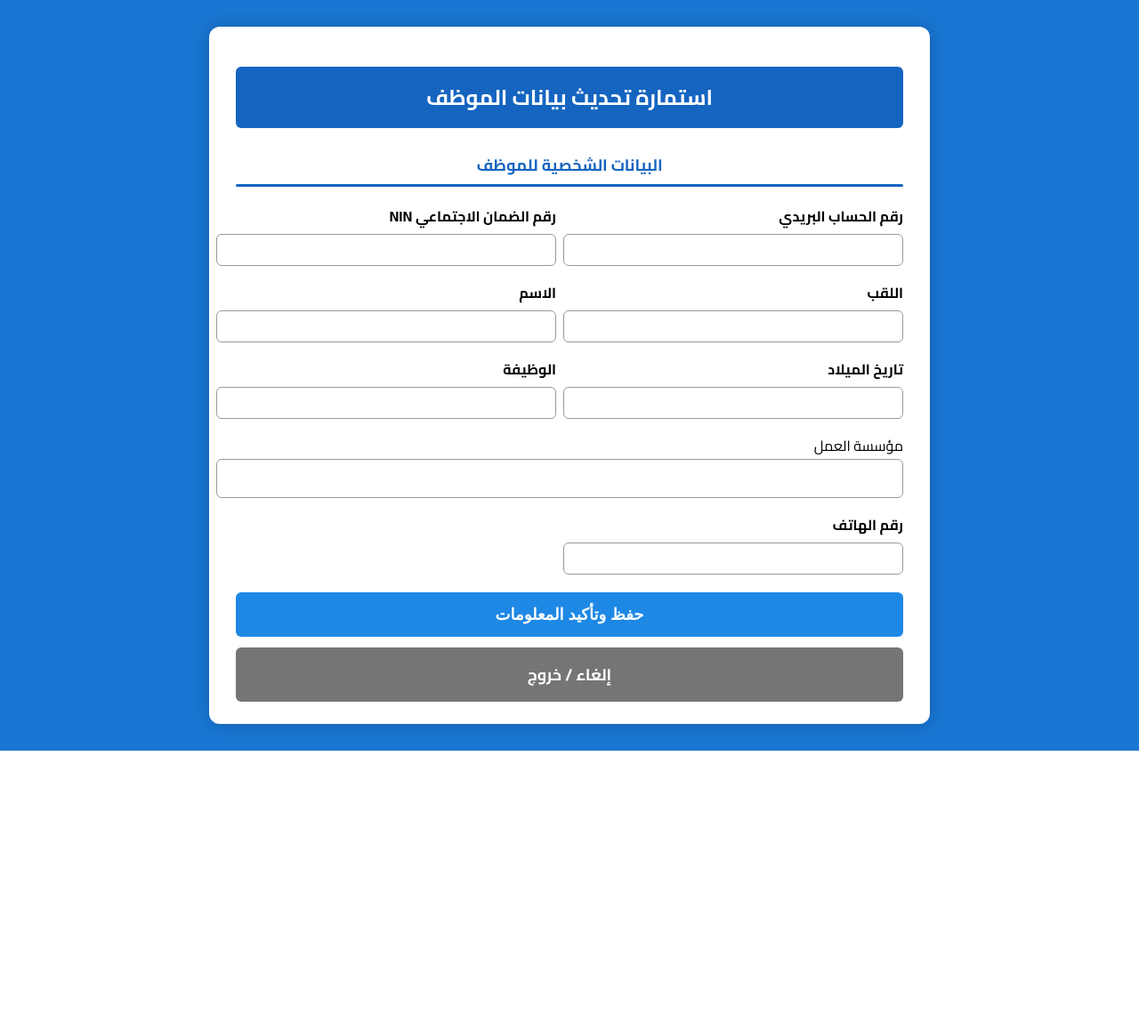
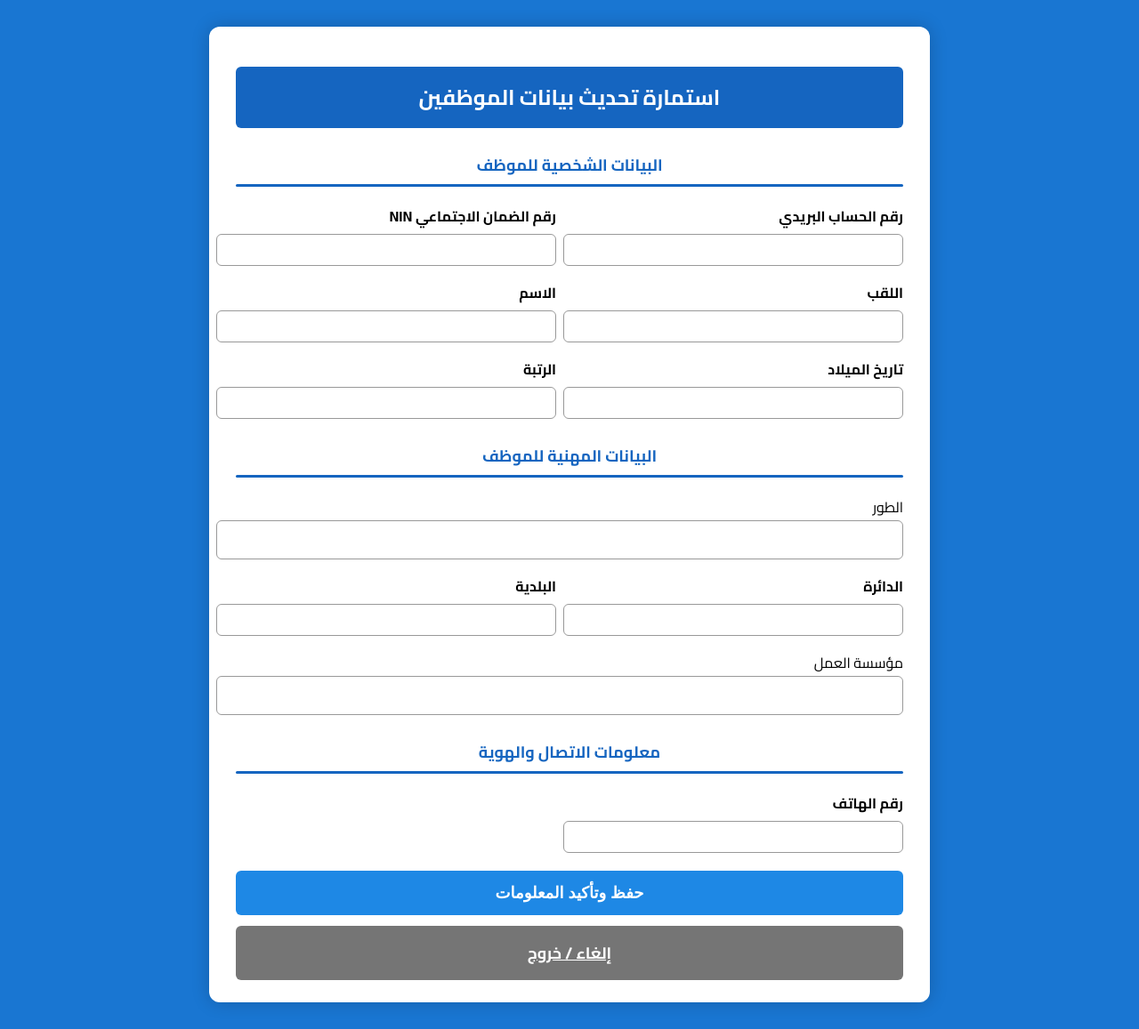
Before and after one commit to hocinebno3131-source/flask_app, a Flask app: template templates/edit_employee.html in a window 1280 px wide. Shown: the whole page at 89% size. Before the commit the page ends 844 px from the top, so only its background shows below. Run offline with Flask 3, Linux system fonts and the light colour scheme; the template is opened without the code that fills it, so the values that code supplies are empty.

Commit message:
Update edit_employee.html

```diff
--- a/templates/edit_employee.html
+++ b/templates/edit_employee.html
@@ -5,36 +5,51 @@
     <title>تحديث بيانات الموظف</title>
     <link href="https://fonts.googleapis.com/css2?family=Cairo:wght@400;700&display=swap" rel="stylesheet">
     <style>
-        body { margin:0; font-family:'Cairo', sans-serif; background:#1976d2; display:flex; justify-content:center; padding:30px 0; direction:rtl; }
-        .form-box { background:white; width:750px; padding:25px 30px; border-radius:12px; box-shadow:0 0 20px rgba(0,0,0,0.2); }
-        h2, h3 { text-align:center; margin-bottom:15px; }
-        h2 { background:#1565c0; color:white; padding:12px; border-radius:6px; font-weight:700; }
-        .section-title { font-weight:600; margin-top:25px; margin-bottom:10px; font-size:18px; color:#1565c0; text-align:center; position:relative; padding-bottom:8px; }
-        .section-title::after { content:""; display:block; width:100%; height:3px; background-color:#1565c0; margin-top:5px; border-radius:2px; }
-        .row { display:flex; justify-content:space-between; margin-bottom:15px; }
-        .field { width:48%; }
-        .field label { display:block; font-weight:600; margin-bottom:5px; text-align:right; }
-        .field input { width:100%; padding:8px 10px; border-radius:6px; border:1px solid #999; font-size:16px; text-align:right; }
-        .single-field { margin-bottom:15px; width:100%; }
-        .single-field label { text-align:center; }
-        .single-field input { width:100%; padding:12px 10px; border-radius:6px; border:1px solid #999; font-size:16px; text-align:right; }
-        .buttons { display:flex; flex-direction:column; gap:12px; margin-top:20px; }
-        .btn { padding:14px 0; font-size:18px; font-weight:700; border-radius:6px; cursor:pointer; color:white; border:none; text-align:center; transition:all 0.3s ease; width:100%; }
-        .btn-save { background:#1e88e5; }
-        .btn-cancel { background:#757575; text-decoration:none; display:flex; justify-content:center; align-items:center; }
-        .btn:hover { transform:scale(1.02); }
+        body {
+            margin: 0;
+            font-family: 'Cairo', sans-serif;
+            background: #1976d2;
+            display: flex;
+            justify-content: center;
+            padding: 30px 0;
+            direction: rtl;
+        }
+        .form-box {
+            background: white;
+            width: 750px;
+            padding: 25px 30px;
+            border-radius: 12px;
+            box-shadow: 0 0 20px rgba(0,0,0,0.2);
+        }
+        h2, h3 { text-align: center; margin-bottom: 15px; }
+        h2 { background: #1565c0; color: white; padding: 12px; border-radius: 6px; font-weight: 700; }
+        h3 { color: #1565c0; font-weight: 600; }
+        .section-title { font-weight: 600; margin-top: 25px; margin-bottom: 10px; font-size: 18px; color: #1565c0; text-align: center; position: relative; padding-bottom: 8px; }
+        .section-title::after { content: ""; display: block; width: 100%; height: 3px; background-color: #1565c0; margin-top: 5px; border-radius: 2px; }
+        .row { display: flex; justify-content: space-between; margin-bottom: 15px; }
+        .field { width: 48%; }
+        .field label { display: block; font-weight: 600; margin-bottom: 5px; text-align: right; }
+        .field input { width: 100%; padding: 8px 10px; border-radius: 6px; border: 1px solid #999; font-size: 16px; text-align: right; }
+        .single-field { margin-bottom: 15px; width: 100%; }
+        .single-field label { text-align: center; }
+        .single-field input { width: 100%; padding: 12px 10px; border-radius: 6px; border: 1px solid #999; font-size: 16px; text-align: right; }
+        .buttons { display: flex; flex-direction: column; gap: 12px; margin-top: 20px; }
+        .btn { padding: 14px 0; font-size: 18px; font-weight: 700; border-radius: 6px; cursor: pointer; color: white; border: none; text-align: center; transition: all 0.3s ease; width: 100%; }
+        .btn-save { background: #1e88e5; }
+        .btn-cancel { background: #757575; }
+        .btn:hover { transform: scale(1.02); }
     </style>
 </head>
 <body>
 <div class="form-box">
-    <h2>استمارة تحديث بيانات الموظف</h2>
-    <form method="POST" action="/edit">
-        <input type="hidden" name="ccp" value="{{ employee.CCP }}">
+    <h2>استمارة تحديث بيانات الموظفين</h2>
+
+    <form method="POST" action="/edit_employee_save?ccp={{ employee.CCP }}">
         <div class="section-title">البيانات الشخصية للموظف</div>
         <div class="row">
             <div class="field">
                 <label>رقم الحساب البريدي</label>
-                <input type="text" name="CCP" value="{{ employee.CCP }}">
+                <input type="text" name="CCP" value="{{ employee.CCP }}" readonly>
             </div>
             <div class="field">
                 <label>رقم الضمان الاجتماعي NIN</label>
@@ -57,20 +72,39 @@
                 <input type="text" name="birth_date" value="{{ employee.birth_date }}">
             </div>
             <div class="field">
-                <label>الوظيفة</label>
+                <label>الرتبة</label>
                 <input type="text" name="poste_travail" value="{{ employee.poste_travail or '' }}">
+            </div>
+        </div>
+
+        <div class="section-title">البيانات المهنية للموظف</div>
+        <div class="single-field">
+            <label>الطور</label>
+            <input type="text" name="categorie" value="{{ employee.categorie or '' }}">
+        </div>
+        <div class="row">
+            <div class="field">
+                <label>الدائرة</label>
+                <input type="text" name="daira" value="{{ employee.daira or '' }}">
+            </div>
+            <div class="field">
+                <label>البلدية</label>
+                <input type="text" name="commune" value="{{ employee.commune or '' }}">
             </div>
         </div>
         <div class="single-field">
             <label>مؤسسة العمل</label>
             <input type="text" name="ecole" value="{{ employee.ecole or '' }}">
         </div>
+
+        <div class="section-title">معلومات الاتصال والهوية</div>
         <div class="row">
             <div class="field">
                 <label>رقم الهاتف</label>
-                <input type="text" name="TEL" value="{{ employee.TEL or '' }}">
+                <input type="text" name="TEL" value="{{ employee.TEL }}">
             </div>
         </div>
+
         <div class="buttons">
             <button type="submit" class="btn btn-save">حفظ وتأكيد المعلومات</button>
             <a href="/success?ccp={{ employee.CCP }}" class="btn btn-cancel">إلغاء / خروج</a>
```
